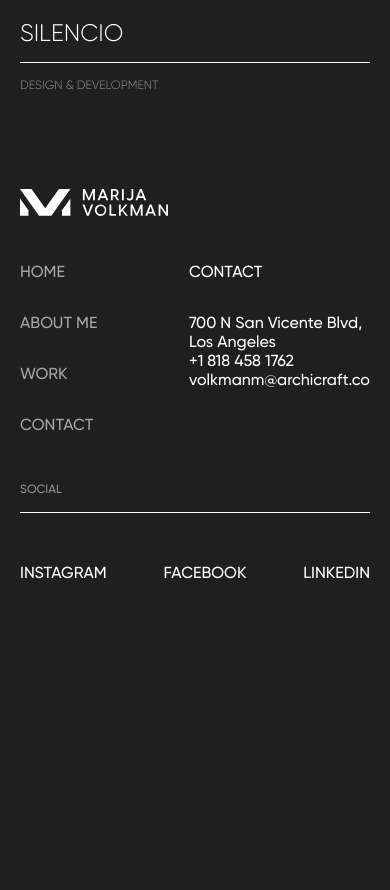
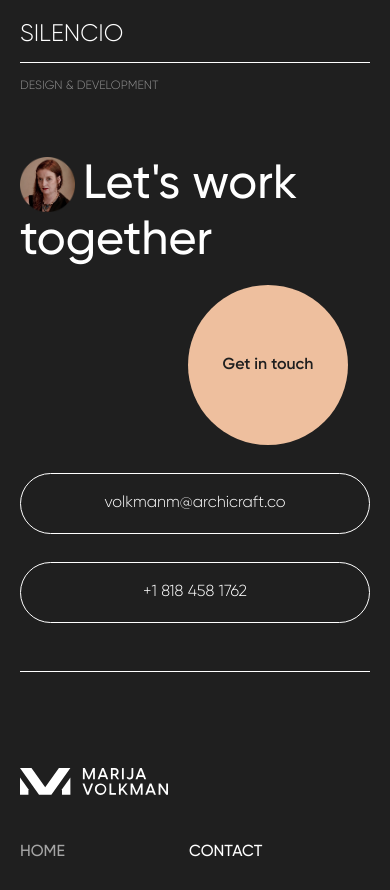
Before and after one commit to igoricaa/volkman, a Next.js app: page /work in a window 390 px wide. Shown: the part 2395-3285 px from the top of the page. Before the commit the page ends 3028 px from the top, so only its background shows below. Built offline with nearby package versions, Linux system fonts and the light colour scheme.

Commit message:
header gradient, contact section component

```diff
--- a/src/app/work/page.tsx
+++ b/src/app/work/page.tsx
@@ -4,6 +4,7 @@ import Projects from '@/components/projects/Projects';
 import styles from './page.module.scss';
 import { useEffect, useState } from 'react';
 import { ProjectsView } from '@/data/data';
+import ContactSection from '@/components/ContactSection';
 
 const Work = () => {
   const [view, setView] = useState<ProjectsView>('list');
@@ -51,6 +52,8 @@ const Work = () => {
         )}
       </div>
       <Projects view={view} />
+
+      <ContactSection />
     </main>
   );
 };
--- /dev/null
+++ b/src/components/ContactSection.module.scss
@@ -0,0 +1,89 @@
+.contactSection {
+  padding-top: 2.5rem;
+  margin-top: 5.5rem;
+
+  .sectiontitle {
+    font-size: 1.25rem;
+    font-weight: 300;
+    border-bottom: 1px solid #fff;
+    width: 100%;
+    text-transform: uppercase;
+    padding-bottom: 1.5rem;
+    color: rgba(255, 255, 255, 0.5);
+  }
+
+  .innerWrapper {
+    padding: 2.5rem 0;
+    border-bottom: 1px solid #fff;
+    position: relative;
+
+    h2 {
+      font-size: 7rem;
+      line-height: 8.5rem;
+      font-weight: 500;
+
+      &:first-of-type {
+        display: flex;
+        align-items: center;
+        gap: 1.5rem;
+
+        span {
+          display: inline-flex;
+          position: relative;
+          width: 123px;
+          height: 123px;
+        }
+      }
+    }
+  }
+  .contactInfoWrapper {
+    display: flex;
+    gap: 3rem;
+    padding: 4rem 0 8rem;
+  }
+}
+
+@media screen and (max-width: 1024px) {
+}
+
+@media screen and (max-width: 680px) {
+  .contactSection {
+    padding-top: 1.5rem;
+    margin-top: 0;
+
+    .sectiontitle {
+      font-size: 12px;
+      padding-bottom: 1rem;
+    }
+
+    .innerWrapper {
+      border-bottom: none;
+      padding-bottom: 0;
+
+      h2 {
+        font-size: 3rem;
+        line-height: 3.5rem;
+
+        &:first-of-type {
+          gap: 0.5rem;
+          span {
+            width: 55px;
+            height: 55px;
+          }
+        }
+      }
+    }
+    .contactInfoWrapper {
+      padding: 1.75rem 0 3rem;
+      flex-direction: column;
+      gap: 1.75rem;
+      border-bottom: 1px solid #fff;
+
+      > * {
+        font-size: 1rem;
+        padding: 1.25rem 0;
+        text-align: center;
+      }
+    }
+  }
+}
--- /dev/null
+++ b/src/components/ContactSection.tsx
@@ -0,0 +1,50 @@
+import styles from './ContactSection.module.scss';
+import Button from './common/Button/Button';
+import CopyButton from './common/CopyButton/CopyButton';
+import Image from 'next/image';
+
+const ContactSection = ({
+  className,
+  hasTitle = false,
+}: {
+  className?: string;
+  hasTitle?: boolean;
+}) => {
+  return (
+    <div
+      className={[
+        styles.contactSection,
+        className ? styles[className] : '',
+      ].join(' ')}
+    >
+      {hasTitle && <h4 className={styles.sectiontitle}>Contact</h4>}
+      <div className={styles.innerWrapper}>
+        <h2>
+          <span>
+            <Image
+              src='/home/marija-volkman-rounded.png'
+              alt='Marija Volkman'
+              fill
+            />
+          </span>
+          Let's work
+        </h2>
+        <h2>together</h2>
+        <Button href='/contact' classes={['contactButton', 'roundedButton']}>
+          <p>Get in touch</p>
+        </Button>
+      </div>
+      <div className={styles.contactInfoWrapper}>
+        <CopyButton
+          text='volkmanm@archicraft.co'
+          classes={['contactInfoButton']}
+        />
+        <Button href='tel:0018184581762' classes={['contactInfoButton']}>
+          <p>+1 818 458 1762</p>
+        </Button>
+      </div>
+    </div>
+  );
+};
+
+export default ContactSection;
--- a/src/components/Header.module.scss
+++ b/src/components/Header.module.scss
@@ -2,7 +2,7 @@
   display: flex;
   justify-content: space-between;
   align-items: center;
-  padding: 4rem 5.75rem 1rem;
+  padding: 6.5rem 5.75rem 2rem;
   background-color: transparent;
   position: fixed;
   width: 100%;
```
Also changed, not shown: src/app/page.module.scss (+2 -65 lines), src/app/page.tsx (+4 -29 lines).
